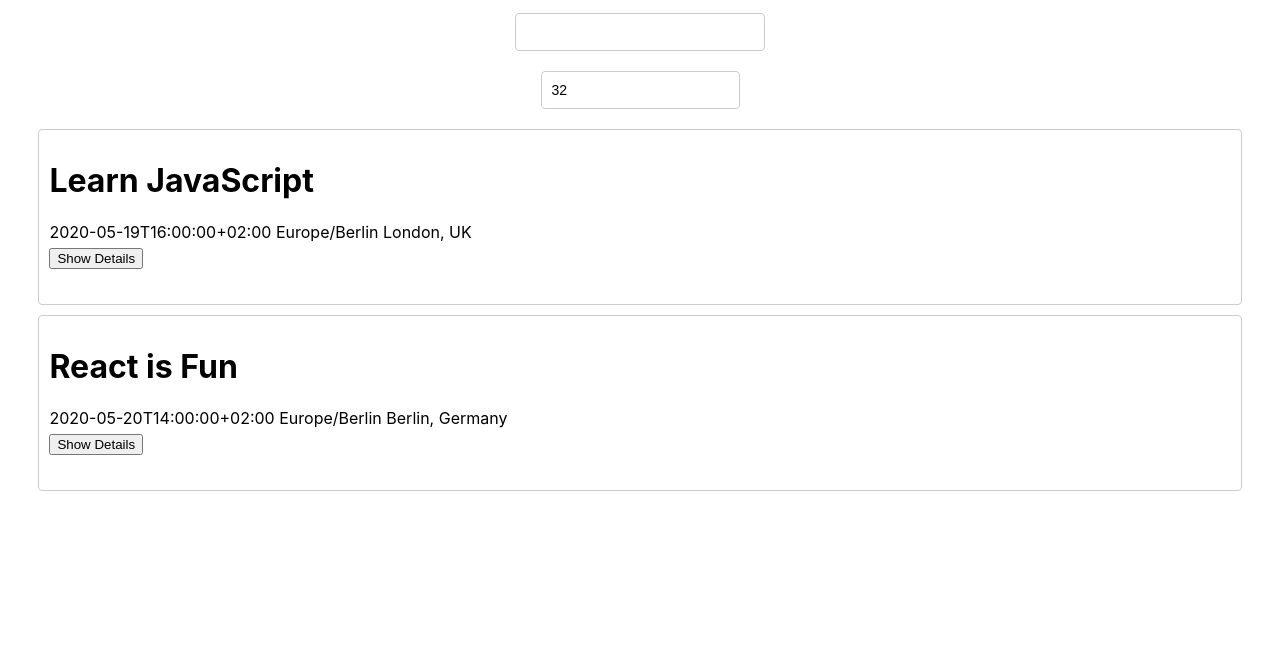
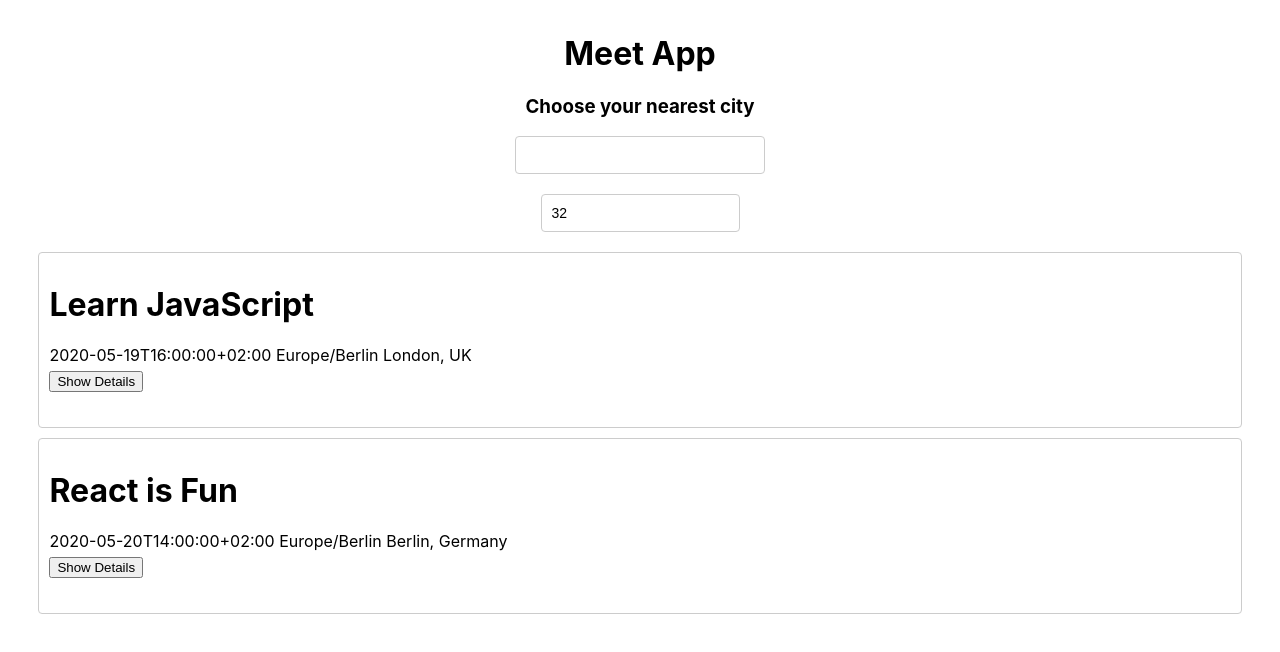
Before and after one commit to PatrickHolderness/meet, a React (Create React App) app: page / in a window 1280 px wide. Shown: the top 652 px of the page. Built offline with nearby package versions, Linux system fonts and the light colour scheme; what atatus-spa would draw is missing.

Commit message:
adding title to homepage

```diff
--- a/src/App.js
+++ b/src/App.js
@@ -55,6 +55,8 @@
 
     return (
       <div className="App">
+        <h1>Meet App</h1>
+        <h3>Choose your nearest city</h3>
           <CitySearch updateEvents={this.updateEvents} locations={this.state.locations} />
           <NumberOfEvents updateEvents={this.updateEvents} />
           <EventList events={this.state.events} />
```
